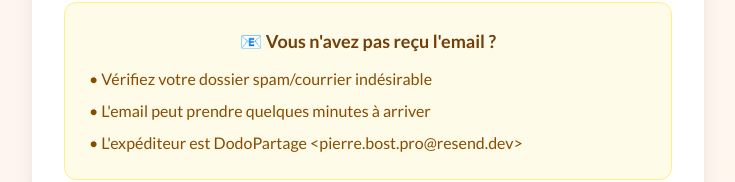
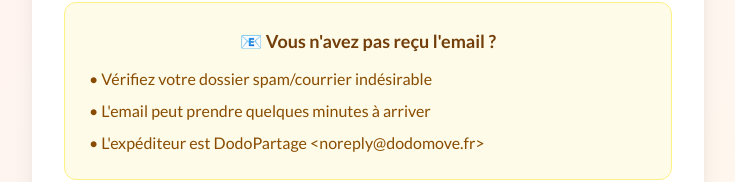
Before and after one commit to pbost75/dodo-partage, a Next.js app: page /validation-error in a window 1280 px wide. Shown: the part 630-812 px from the top of the page, without its empty margins (272-1007 px from the left). Built offline with nearby package versions, Linux system fonts and the light colour scheme.

Commit message:
fix: update email sender address to verified domain - Change pierre.bost.pro@resend.dev to noreply@dodomove.fr in validation error page - Consistent with backend domain verification

```diff
--- a/src/app/validation-error/page.tsx
+++ b/src/app/validation-error/page.tsx
@@ -159,7 +159,7 @@ function ValidationErrorContent() {
             <div className="text-left space-y-2">
               <p className="text-yellow-800">• Vérifiez votre dossier spam/courrier indésirable</p>
               <p className="text-yellow-800">• L'email peut prendre quelques minutes à arriver</p>
-              <p className="text-yellow-800">• L'expéditeur est DodoPartage &lt;pierre.bost.pro@resend.dev&gt;</p>
+                              <p className="text-yellow-800">• L'expéditeur est DodoPartage &lt;noreply@dodomove.fr&gt;</p>
             </div>
           </div>
         </motion.div>
```
